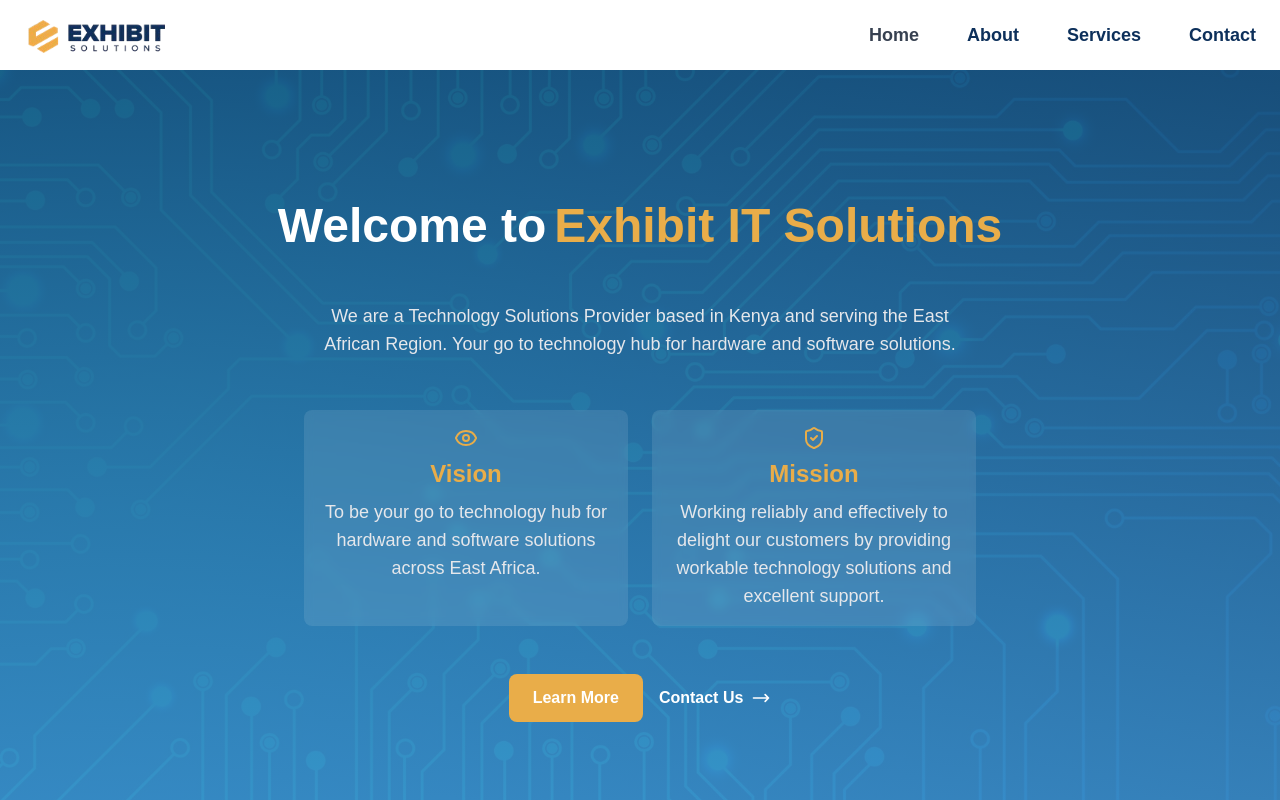
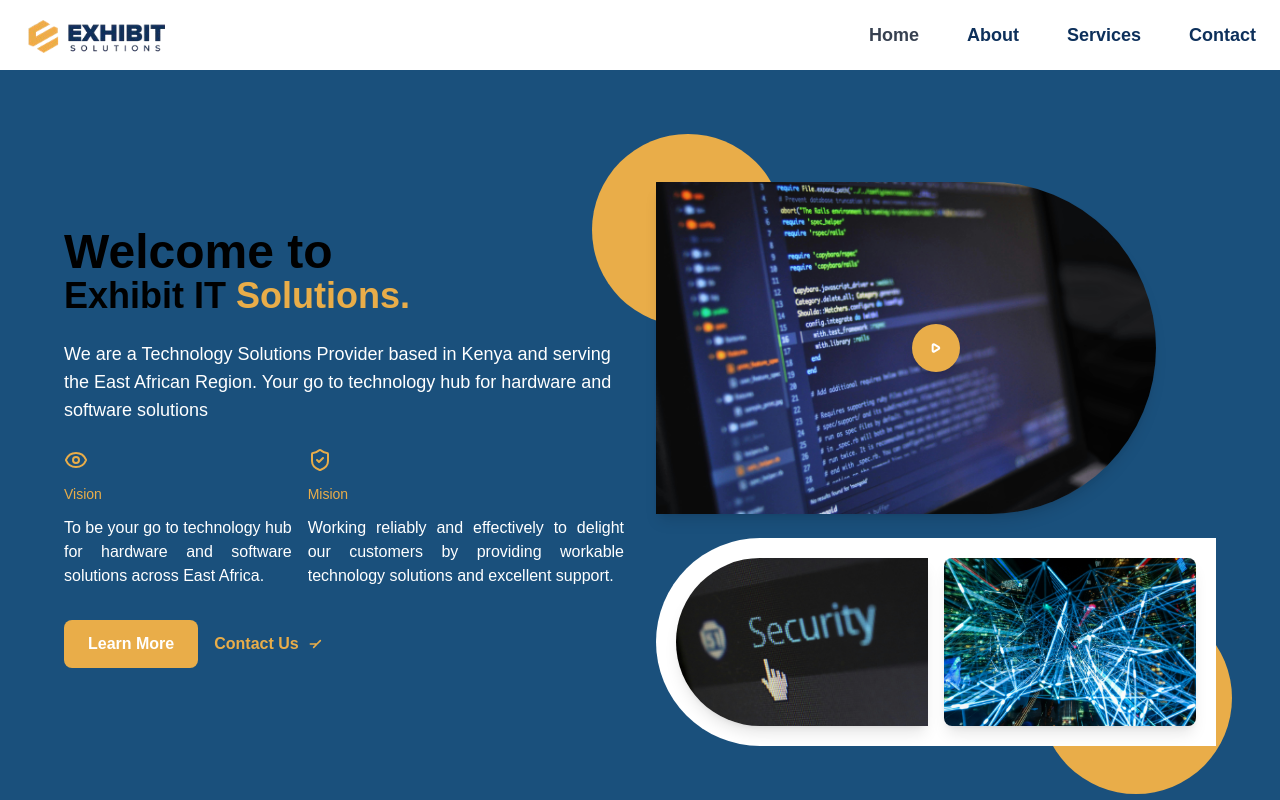
Before and after one commit to ExhibitSolutionsLtd/company-website, a Next.js app: page / in a window 1280 px wide. Shown: the top 800 px of the page. Built offline with nearby package versions, Linux system fonts and the light colour scheme.

Commit message:
fix the ui

```diff
--- a/components/ui/Hero.jsx
+++ b/components/ui/Hero.jsx
@@ -1,205 +1,55 @@
-// import Image from "next/image";
-// import { ShieldCheck, Eye } from "lucide-react";
-
-// const HeroSection = () => {
-//   return (
-//     <>
-//       <section className="bg-[#1a507c] py-16 px-6 md:py-20 md:px-8">
-//         <div className="max-w-6xl mx-auto grid grid-cols-1 lg:grid-cols-2 gap-8 items-center">
-//           {/* Left Text Section */}
-//           <div>
-//             <h1 className="text-5xl font-extrabold text-black">Welcome to</h1>
-//             <h1 className="text-5xl md:text-4xl font-bold  leading-tight">
-//               <span className="text-5xl md:text-4xl text-black">
-//                 Exhibit IT
-//               </span>{" "}
-//               <span className="text-secondary text-5xl md:text-4xl">
-//                 Solutions.
-//               </span>
-//             </h1>
-//             <p className="mt-6 text-white text-lg">
-//               We are a Technology Solutions Provider based in Kenya and serving
-//               the East African Region. Your go to technology hub for hardware
-//               and software solutions
-//             </p>
-//             <div className="flex gap-4 mt-6">
-//               <div className="flex flex-col gap-3 text-white">
-//                 <Eye className="text-secondary" />
-//                 <p className="text-secondary text-sm">Vision</p>
-//                 <p className="text-justify">
-//                   To be your go to technology hub for hardware and software
-//                   solutions across East Africa.
-//                 </p>
-//               </div>
-//               <div className="flex flex-col gap-3 text-white">
-//                 <ShieldCheck className="text-secondary" />
-//                 <p className="text-secondary text-sm">Mision</p>
-//                 <p className="text-justify">
-//                   Working reliably and effectively to delight our customers by
-//                   providing workable technology solutions and excellent support.
-//                 </p>
-//               </div>
-//             </div>
-//             <div className="mt-8 flex flex-wrap gap-4">
-//               <a
-//                 href="#about"
-//                 className="px-6 py-3 bg-secondary text-white font-semibold rounded-lg "
-//               >
-//                 Learn More
-//               </a>
-//               <a
-//                 href="#contact"
-//                 className="flex items-center text-secondary font-semibold hover:underline"
-//               >
-//                 <span>Contact Us</span>
-//                 <svg
-//                   xmlns="http://www.w3.org/2000/svg"
-//                   className="w-5 h-5 ml-2"
-//                   fill="none"
-//                   viewBox="0 0 24 24"
-//                   stroke="currentColor"
-//                 >
-//                   <path
-//                     strokeLinecap="round"
-//                     strokeLinejoin="round"
-//                     strokeWidth={2}
-//                     d="M8 16l4-4m0 0l4-4m-4 4H4"
-//                   />
-//                 </svg>
-//               </a>
-//             </div>
-//           </div>
-
-//           {/* Right Image Section */}
-//           <div className="relative mt-8">
-//             <div className="relative z-10">
-//               <div className="relative ">
-//                 <Image
-//                   src="/assets/code.jpg"
-//                   alt="Laptop with Code running"
-//                   className="rounded-lg shadow-lg rounded-r-full max-md:w-full"
-//                   width={500}
-//                   height={100}
-//                 />
-//                 <button className="absolute top-1/2 left-1/2 transform -translate-x-1/2 -translate-y-1/2 bg-secondary text-white p-3 rounded-full shadow-lg">
-//                   <svg
-//                     xmlns="http://www.w3.org/2000/svg"
-//                     className="w-6 h-6"
-//                     fill="none"
-//                     viewBox="0 0 24 24"
-//                     stroke="currentColor"
-//                   >
-//                     <path
-//                       strokeLinecap="round"
-//                       strokeLinejoin="round"
-//                       strokeWidth={2}
-//                       d="M14.752 11.168l-4.586-2.753a1 1 0 00-1.49.868v5.506a1 1 0 001.49.868l4.586-2.753a1 1 0 000-1.736z"
-//                     />
-//                   </svg>
-//                 </button>
-//               </div>
-
-//               <div className="mt-6 grid grid-cols-2 gap-4 rounded-l-full bg-white p-5">
-//                 <Image
-//                   src="/assets/security.jpg"
-//                   alt="Security"
-//                   className="rounded-lg shadow-lg rounded-l-full"
-//                   width={400}
-//                   height={200}
-//                 />
-
-//                 <Image
-//                   src="/assets/technology.jpg"
-//                   alt="Technology"
-//                   className="rounded-lg shadow-lg"
-//                   width={300}
-//                   height={200}
-//                 />
-//               </div>
-//             </div>
-
-//             {/* Decorative Shapes */}
-//             <div className="absolute -top-12 -left-16 w-48 h-48 bg-secondary rounded-full z-0"></div>
-//             <div className="absolute -bottom-12 -right-4 w-48 h-48 bg-secondary rounded-full z-0"></div>
-//           </div>
-//         </div>
-//       </section>
-//     </>
-//   );
-// };
-
-// export default HeroSection;\
+import Image from "next/image";
 import { ShieldCheck, Eye } from "lucide-react";
 
 const HeroSection = () => {
   return (
-    <section
-      className="relative py-16 px-6 md:py-20 md:px-8 min-h-[100vh] flex justify-between items-center"
-      style={{
-        backgroundImage: "url('assets/test123.jpg')",
-        backgroundSize: "cover",
-        backgroundPosition: "center",
-        backgroundRepeat: "no-repeat",
-      }}
-    >
-      {/* Overlay to make text more readable */}
-      <div className="absolute inset-0 bg-gradient-to-t from-[#3e8dc9] to-[#1a507c] opacity-90"></div>
-
-      <div className="max-w-3xl mx-auto text-center relative z-10">
-        <div className="flex flex-col md:flex-row pb-7 ">
-          <h1 className="text-4xl md:text-5xl font-extrabold text-white mb-2 pr-2 ">
-            Welcome to
+    <>
+      <section className="bg-[#1a507c] py-16 px-6 md:py-20 md:px-8">
+        <div className="max-w-6xl mx-auto grid grid-cols-1 lg:grid-cols-2 gap-8 items-center">
+          {/* Left Text Section */}
+          <div>
+            <h1 className="text-5xl font-extrabold text-black">Welcome to</h1>
+            <h1 className="text-5xl md:text-4xl font-bold  leading-tight">
+              <span className="text-5xl md:text-4xl text-black">
+                Exhibit IT
+              </span>{" "}
+              <span className="text-secondary text-5xl md:text-4xl">
+                Solutions.
+              </span>
             </h1>
-          <h1 className="text-4xl md:text-5xl font-bold leading-tight mb-6">
-            <span className="text-secondary">Exhibit IT</span>{" "}
-            <span className="text-secondary">Solutions</span>
-          </h1>
-        </div>
-
-        <p className="text-lg text-gray-200 mb-8 mx-auto max-w-2xl pb-5">
-          We are a Technology Solutions Provider based in Kenya and serving the
-          East African Region. Your go to technology hub for hardware and
-          software solutions.
+            <p className="mt-6 text-white text-lg">
+              We are a Technology Solutions Provider based in Kenya and serving
+              the East African Region. Your go to technology hub for hardware
+              and software solutions
             </p>
-
-        <div className="grid grid-cols-1 md:grid-cols-2 gap-6 mb-8 max-w-2xl mx-auto">
-          <div className="bg-white/10 p-4 rounded-lg backdrop-blur-sm">
-            <div className="flex flex-col items-center text-center">
-              <Eye className="text-secondary mb-2" />
-              <p className="text-secondary font-semibold mb-2 text-2xl">
-                Vision
-              </p>
-              <p className="text-gray-200 text-lg">
+            <div className="flex gap-4 mt-6">
+              <div className="flex flex-col gap-3 text-white">
+                <Eye className="text-secondary" />
+                <p className="text-secondary text-sm">Vision</p>
+                <p className="text-justify">
                   To be your go to technology hub for hardware and software
                   solutions across East Africa.
                 </p>
               </div>
-          </div>
-
-          <div className="bg-white/10 p-4 rounded-lg backdrop-blur-sm">
-            <div className="flex flex-col items-center text-center">
-              <ShieldCheck className="text-secondary mb-2" />
-              <p className="text-secondary font-semibold mb-2 text-2xl">
-                Mission
-              </p>
-              <p className="text-gray-200 text-lg">
+              <div className="flex flex-col gap-3 text-white">
+                <ShieldCheck className="text-secondary" />
+                <p className="text-secondary text-sm">Mision</p>
+                <p className="text-justify">
                   Working reliably and effectively to delight our customers by
                   providing workable technology solutions and excellent support.
                 </p>
               </div>
             </div>
-        </div>
-
-        <div className="flex flex-wrap justify-center gap-4 py-4">
+            <div className="mt-8 flex flex-wrap gap-4">
               <a
                 href="#about"
-            className="px-6 py-3 bg-secondary hover:bg-secondary/90 text-white font-semibold rounded-lg transition-colors"
+                className="px-6 py-3 bg-secondary text-white font-semibold rounded-lg "
               >
                 Learn More
               </a>
               <a
                 href="#contact"
-            className="flex items-center text-white hover:text-secondary font-semibold transition-colors"
+                className="flex items-center text-secondary font-semibold hover:underline"
               >
                 <span>Contact Us</span>
                 <svg
@@ -213,14 +63,165 @@
                     strokeLinecap="round"
                     strokeLinejoin="round"
                     strokeWidth={2}
-                d="M17 8l4 4m0 0l-4 4m4-4H3"
+                    d="M8 16l4-4m0 0l4-4m-4 4H4"
                   />
                 </svg>
               </a>
             </div>
           </div>
+
+          {/* Right Image Section */}
+          <div className="relative mt-8">
+            <div className="relative z-10">
+              <div className="relative ">
+                <Image
+                  src="/assets/code.jpg"
+                  alt="Laptop with Code running"
+                  className="rounded-lg shadow-lg rounded-r-full max-md:w-full"
+                  width={500}
+                  height={100}
+                />
+                <button className="absolute top-1/2 left-1/2 transform -translate-x-1/2 -translate-y-1/2 bg-secondary text-white p-3 rounded-full shadow-lg">
+                  <svg
+                    xmlns="http://www.w3.org/2000/svg"
+                    className="w-6 h-6"
+                    fill="none"
+                    viewBox="0 0 24 24"
+                    stroke="currentColor"
+                  >
+                    <path
+                      strokeLinecap="round"
+                      strokeLinejoin="round"
+                      strokeWidth={2}
+                      d="M14.752 11.168l-4.586-2.753a1 1 0 00-1.49.868v5.506a1 1 0 001.49.868l4.586-2.753a1 1 0 000-1.736z"
+                    />
+                  </svg>
+                </button>
+              </div>
+
+              <div className="mt-6 grid grid-cols-2 gap-4 rounded-l-full bg-white p-5">
+                <Image
+                  src="/assets/security.jpg"
+                  alt="Security"
+                  className="rounded-lg shadow-lg rounded-l-full"
+                  width={400}
+                  height={200}
+                />
+
+                <Image
+                  src="/assets/technology.jpg"
+                  alt="Technology"
+                  className="rounded-lg shadow-lg"
+                  width={300}
+                  height={200}
+                />
+              </div>
+            </div>
+
+            {/* Decorative Shapes */}
+            <div className="absolute -top-12 -left-16 w-48 h-48 bg-secondary rounded-full z-0"></div>
+            <div className="absolute -bottom-12 -right-4 w-48 h-48 bg-secondary rounded-full z-0"></div>
+          </div>
+        </div>
       </section>
+    </>
   );
 };
 
 export default HeroSection;
+
+// import { ShieldCheck, Eye } from "lucide-react";
+
+// const HeroSection = () => {
+//   return (
+//     <section
+//       className="relative py-16 px-6 md:py-20 md:px-8 min-h-[100vh] flex justify-between items-center"
+//       style={{
+//         backgroundImage: "url('assets/test123.jpg')",
+//         backgroundSize: "cover",
+//         backgroundPosition: "center",
+//         backgroundRepeat: "no-repeat",
+//       }}
+//     >
+//       {/* Overlay to make text more readable */}
+//       <div className="absolute inset-0 bg-gradient-to-t from-[#3e8dc9] to-[#1a507c] opacity-90"></div>
+
+//       <div className="max-w-3xl mx-auto text-center relative z-10">
+//         <div className="flex flex-col md:flex-row pb-7 ">
+//           <h1 className="text-4xl md:text-5xl font-extrabold text-white mb-2 pr-2 ">
+//             Welcome to
+//           </h1>
+//           <h1 className="text-4xl md:text-5xl font-bold leading-tight mb-6">
+//             <span className="text-secondary">Exhibit IT</span>{" "}
+//             <span className="text-secondary">Solutions</span>
+//           </h1>
+//         </div>
+
+//         <p className="text-lg text-gray-200 mb-8 mx-auto max-w-2xl pb-5">
+//           We are a Technology Solutions Provider based in Kenya and serving the
+//           East African Region. Your go to technology hub for hardware and
+//           software solutions.
+//         </p>
+
+//         <div className="grid grid-cols-1 md:grid-cols-2 gap-6 mb-8 max-w-2xl mx-auto">
+//           <div className="bg-white/10 p-4 rounded-lg backdrop-blur-sm">
+//             <div className="flex flex-col items-center text-center">
+//               <Eye className="text-secondary mb-2" />
+//               <p className="text-secondary font-semibold mb-2 text-2xl">
+//                 Vision
+//               </p>
+//               <p className="text-gray-200 text-lg">
+//                 To be your go to technology hub for hardware and software
+//                 solutions across East Africa.
+//               </p>
+//             </div>
+//           </div>
+
+//           <div className="bg-white/10 p-4 rounded-lg backdrop-blur-sm">
+//             <div className="flex flex-col items-center text-center">
+//               <ShieldCheck className="text-secondary mb-2" />
+//               <p className="text-secondary font-semibold mb-2 text-2xl">
+//                 Mission
+//               </p>
+//               <p className="text-gray-200 text-lg">
+//                 Working reliably and effectively to delight our customers by
+//                 providing workable technology solutions and excellent support.
+//               </p>
+//             </div>
+//           </div>
+//         </div>
+
+//         <div className="flex flex-wrap justify-center gap-4 py-4">
+//           <a
+//             href="#about"
+//             className="px-6 py-3 bg-secondary hover:bg-secondary/90 text-white font-semibold rounded-lg transition-colors"
+//           >
+//             Learn More
+//           </a>
+//           <a
+//             href="#contact"
+//             className="flex items-center text-white hover:text-secondary font-semibold transition-colors"
+//           >
+//             <span>Contact Us</span>
+//             <svg
+//               xmlns="http://www.w3.org/2000/svg"
+//               className="w-5 h-5 ml-2"
+//               fill="none"
+//               viewBox="0 0 24 24"
+//               stroke="currentColor"
+//             >
+//               <path
+//                 strokeLinecap="round"
+//                 strokeLinejoin="round"
+//                 strokeWidth={2}
+//                 d="M17 8l4 4m0 0l-4 4m4-4H3"
+//               />
+//             </svg>
+//           </a>
+//         </div>
+//       </div>
+//     </section>
+//   );
+// };
+
+// export default HeroSection;
```
Lines whose indentation alone changed are shown as unchanged.
